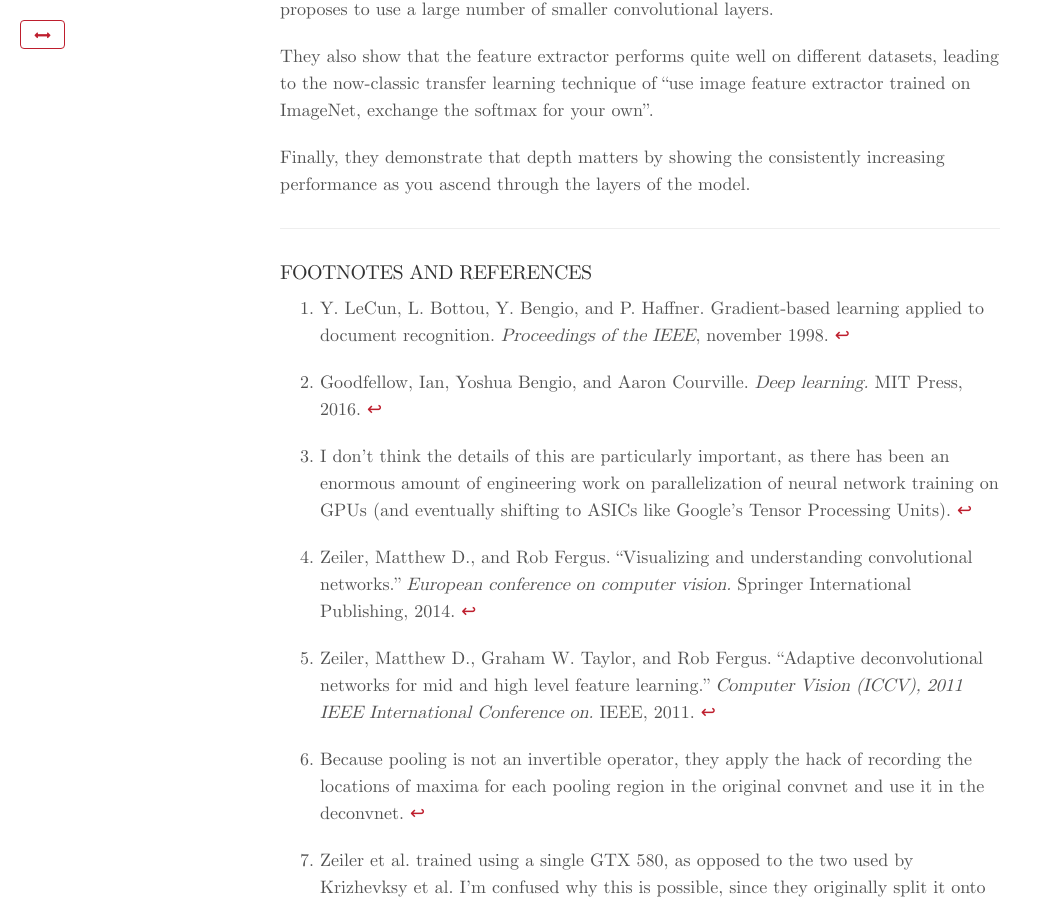
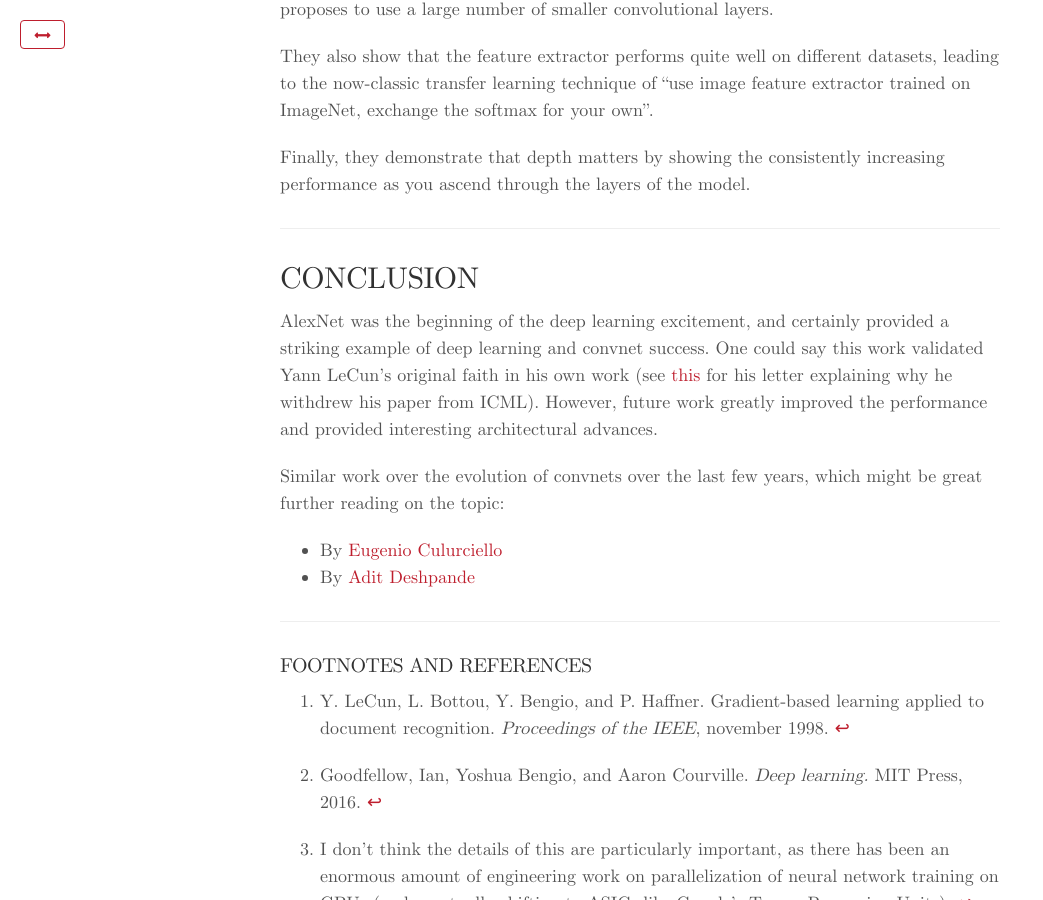
Before and after one commit to 1heart/paper-review, a Jekyll site: the page built from _posts/2017-05-17-cnn.md, in a window 1280 px wide and 900 px high, scrolled down 3943 px. Shown: the whole window, without its empty margins (0-1043 px from the left). Built offline with Jekyll 4.4.1, drawn with Linux system fonts in a browser that asks for light colours; nearby versions of some CDN libraries; formulas are drawn with MathJax 3.

Commit message:
Add conclusion

```diff
--- a/_posts/2017-05-17-cnn.md
+++ b/_posts/2017-05-17-cnn.md
@@ -90,6 +90,17 @@
 
 ---
 
+## Conclusion
+
+AlexNet was the beginning of the deep learning excitement, and certainly provided a striking example of deep learning and convnet success. One could say this work validated Yann LeCun's original faith in his own work (see [this](https://docs.google.com/document/d/1TsnVuQg3Ha884KudBS5nhyhLQtmflCVQsOpXMar16jI/edit?usp=sharing) for his letter explaining why he withdrew his paper from ICML). However, future work greatly improved the performance and provided interesting architectural advances.
+
+Similar work over the evolution of convnets over the last few years, which might be great further reading on the topic:
+
+- By [Eugenio Culurciello](https://medium.com/towards-data-science/neural-network-architectures-156e5bad51ba)
+- By [Adit Deshpande](https://adeshpande3.github.io/adeshpande3.github.io/The-9-Deep-Learning-Papers-You-Need-To-Know-About.html)
+
+---
+
 ### Footnotes and References
 
 [^lenet]: Y. LeCun, L. Bottou, Y. Bengio, and P. Haffner. Gradient-based learning applied to document recognition. _Proceedings of the IEEE_, november 1998.
```
